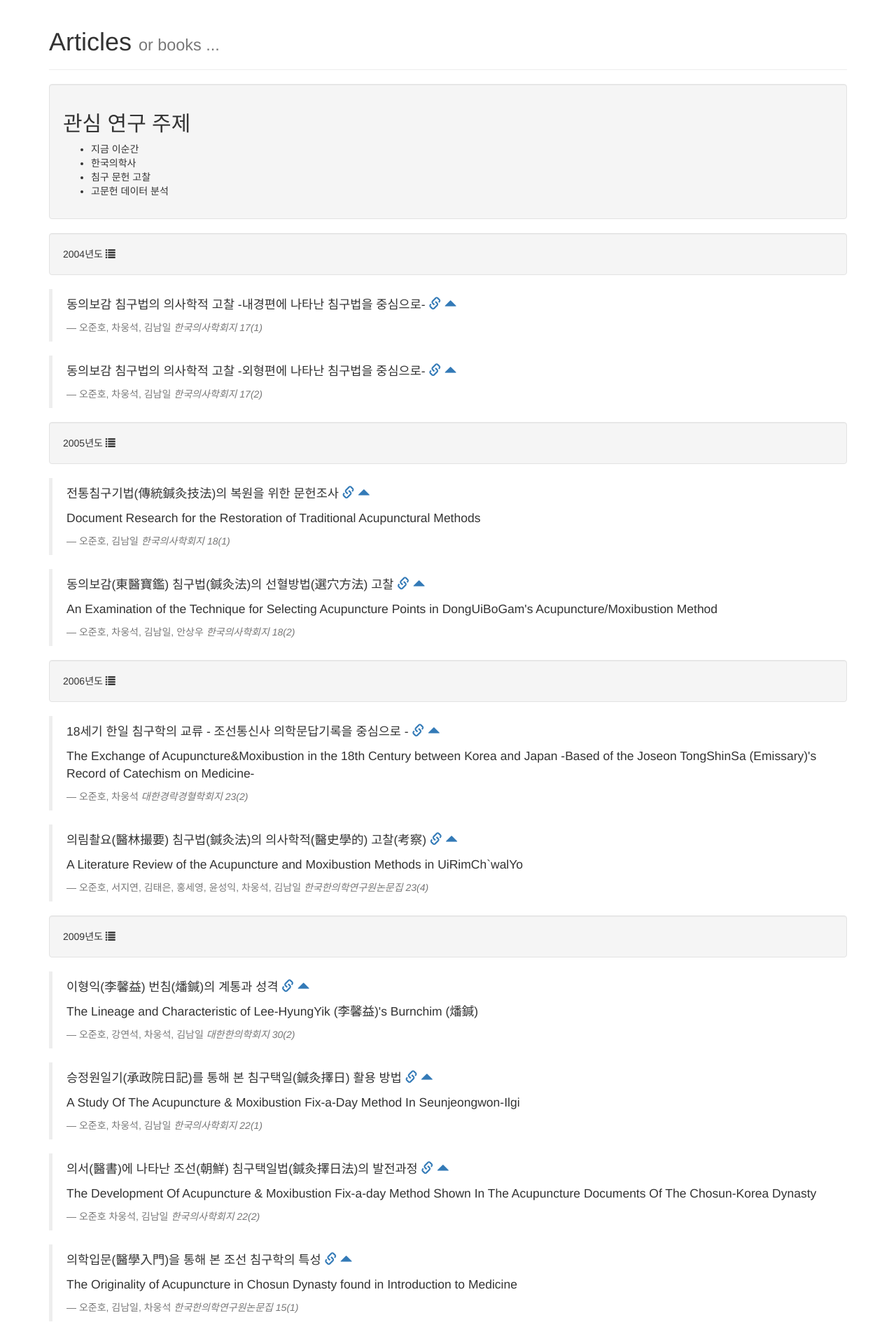
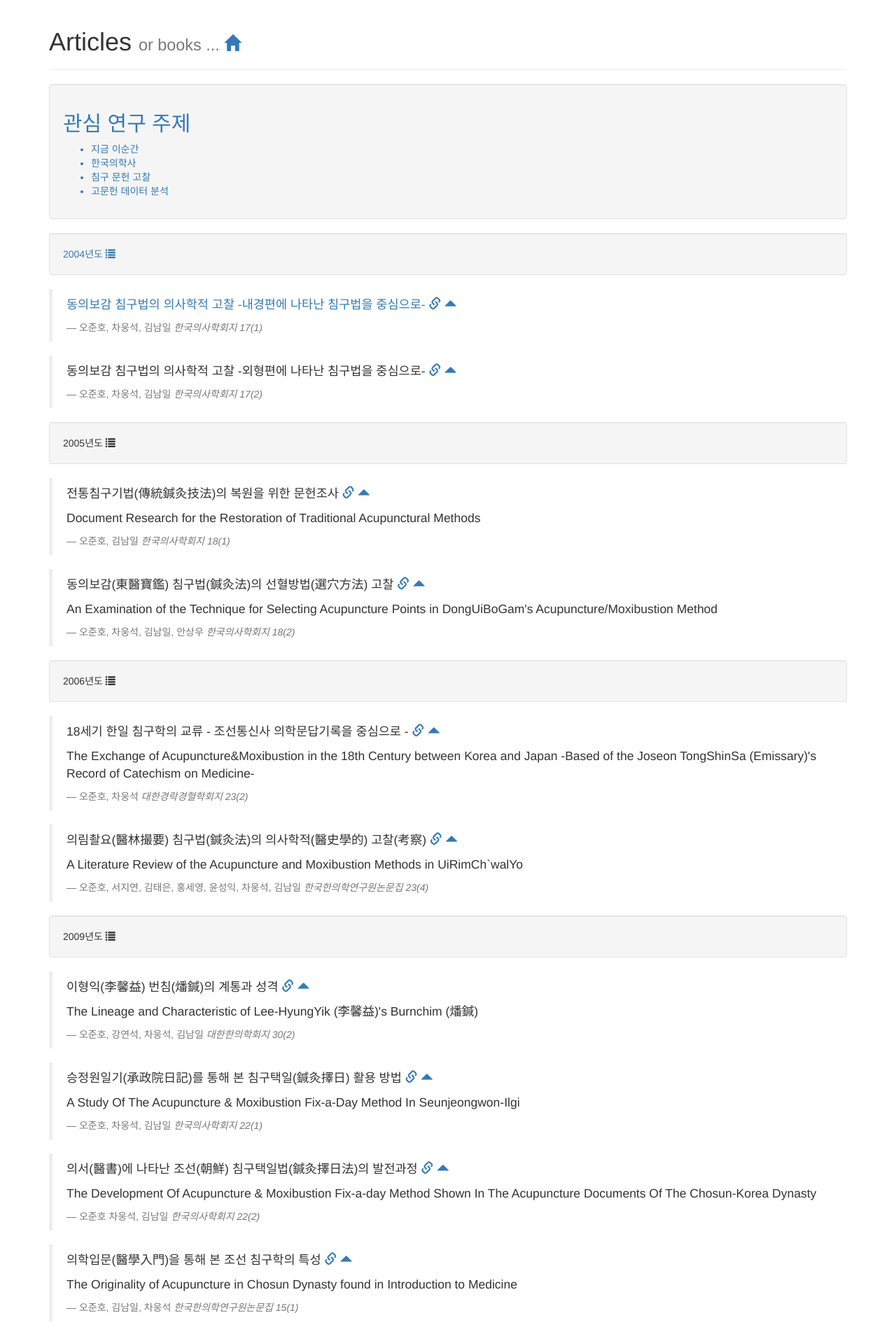
Before and after one commit to pinedance/research, a Jekyll site: the page built from list.html, in a window 1280 px wide. Shown: the top 1906 px of the page at 70% size. Built offline with Jekyll 4.4.1, drawn with Linux system fonts in a browser that asks for light colours; nearby versions of some CDN libraries.

Commit message:
add home icon

```diff
--- a/_includes/intro.html
+++ b/_includes/intro.html
@@ -2,7 +2,9 @@
 	<div class="container">
 
 		<div class="page-header">
-			<h1>Articles <small>or books ... </small></h1>
+			<h1>Articles
+				<small>or books ... <a href="//pinedance.github.io"><span class="glyphicon glyphicon-home" aria-hidden="true"></span></small>
+			</h1>
 		</div>
 
 		<div id="overview" class="well">
--- a/zayo-soft.html
+++ b/zayo-soft.html
@@ -32,7 +32,9 @@
         <div class="row">
             <div class="col-lg-12">
                 <h1 class="page-header">ZAYO Soft
-                    <small></small>
+                    <small>
+						<a href="//pinedance.github.io"><span class="glyphicon glyphicon-home" aria-hidden="true"></span></a>
+					</small>
                 </h1>
             </div>
         </div>
```
